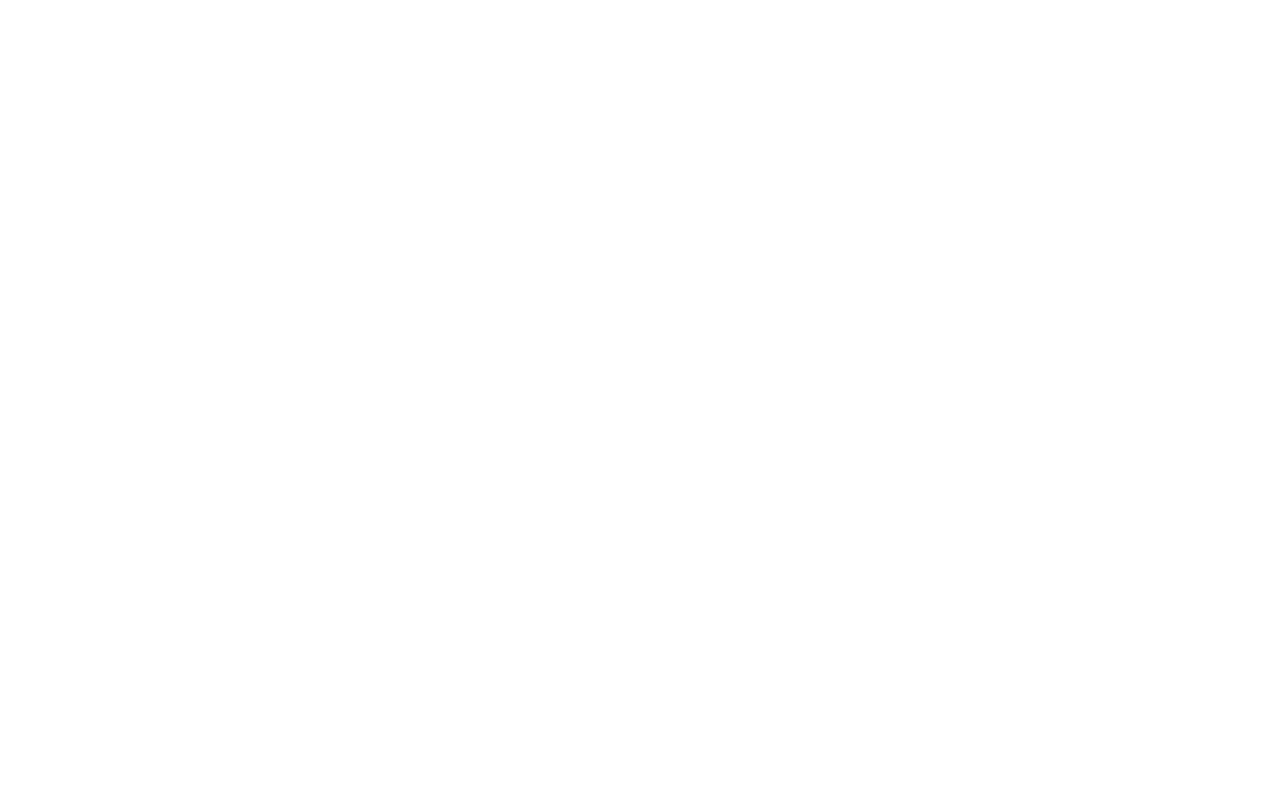
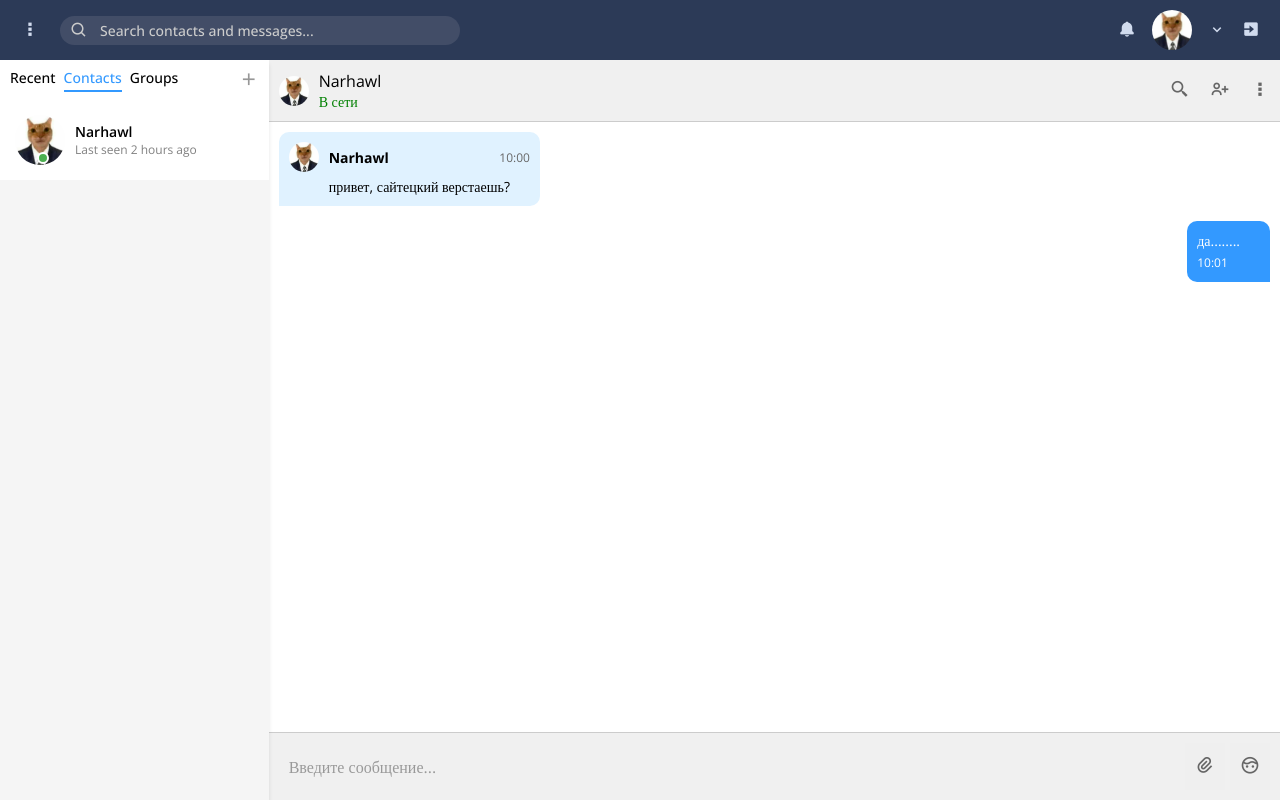
Before and after one commit to TheNarhawl/Chatix, a Vue app in the folder frontend/: page /chats in a window 1280 px wide. Before the commit this address had no page. Built offline with nearby package versions, Linux system fonts and the light colour scheme; sample sign-in values are in the browser's storage.

Commit message:
add logout

```diff
--- a/frontend/src/components/AppView.vue
+++ b/frontend/src/components/AppView.vue
@@ -6,7 +6,7 @@
   </div>
 </template>
 
-<script>
+<script setup>
 import Chat from "./Chat.vue";
 import ChatList from "./ChatList.vue";
 import Navigation from "./Navigation.vue";
--- a/frontend/src/components/Login.vue
+++ b/frontend/src/components/Login.vue
@@ -30,11 +30,15 @@
 </template>
 
 <script setup>
+import { useAuthStore } from "@/store/authStore";
 import { ref } from "vue";
+import { useRouter } from "vue-router";
 
 const username = ref("");
 const password = ref("");
 const response = ref(null);
+
+const router = useRouter();
 
 const submitForm = async () => {
   const payload = {
@@ -57,6 +61,12 @@
 
     const data = await res.json();
     response.value = data;
+
+    if (data.message === "ok") {
+      const authStore = useAuthStore();
+      authStore.login(data);
+      router.push("/chats");
+    }
   } catch (error) {
     console.error("Error:", error);
     response.value = { error: error.message };
--- a/frontend/src/components/Navigation.vue
+++ b/frontend/src/components/Navigation.vue
@@ -1,29 +1,36 @@
 <template>
   <div class="container">
     <div class="left-container">
-            <span><i class='bx bx-dots-vertical'></i></span>
+      <span><i class="bx bx-dots-vertical"></i></span>
       <div class="search-container">
         <i class="bx bx-search search-icon"></i>
-                <input type="text" class="search-input" placeholder="Search contacts and messages...">
+        <input
+          type="text"
+          class="search-input"
+          placeholder="Search contacts and messages..."
+        />
       </div>
     </div>
     <div class="right-container">
-            <span><i class='bx bxs-bell'></i></span>
-            <img src="/avatar.png">
-            <span><i class='bx bx-chevron-down'></i></span>
+      <span><i class="bx bxs-bell"></i></span>
+      <img src="/avatar.png" />
+      <span><i class="bx bx-chevron-down"></i></span>
+      <span @click="logout"><i class="bx bxs-exit"></i></span>
     </div>
-
   </div>
 </template>
 
-<script>
-export default {
-    setup () {
+<script setup>
+import { useRouter } from "vue-router";
+import { useAuthStore } from "@/store/authStore";
 
+const router = useRouter();
+const authStore = useAuthStore();
 
-        return {}
-    }
-}
+const logout = () => {
+  authStore.logout();
+  router.push("/login");
+};
 </script>
 
 <style>
@@ -96,7 +103,4 @@
   color: #cccccc;
   cursor: pointer;
 }
-
-
-
 </style>
--- a/frontend/src/router/router.ts
+++ b/frontend/src/router/router.ts
@@ -16,7 +16,7 @@
     meta: { requiresAuth: false },
   },
   {
-    path: "/chat",
+    path: "/chats",
     component: AppView,
     meta: { requiresAuth: true },
   },
@@ -33,7 +33,7 @@
   if (to.meta.requiresAuth && !authStore.isAuthenticated) {
     next("/login");
   } else if (to.path === "/login" && authStore.isAuthenticated) {
-    next("/chat");
+    next("/chats");
   } else {
     next();
   }
--- a/frontend/src/store/types.ts
+++ b/frontend/src/store/types.ts
@@ -1,6 +1,8 @@
 export interface User {
     username: string;
     password: string;
+    dateOfBirth: string;
+    createdAt: string;
 }
 
 export interface AuthState {
```
Also changed, not shown: frontend/src/components/HelloWorld.vue (added). Lines whose indentation alone changed are shown as unchanged.
